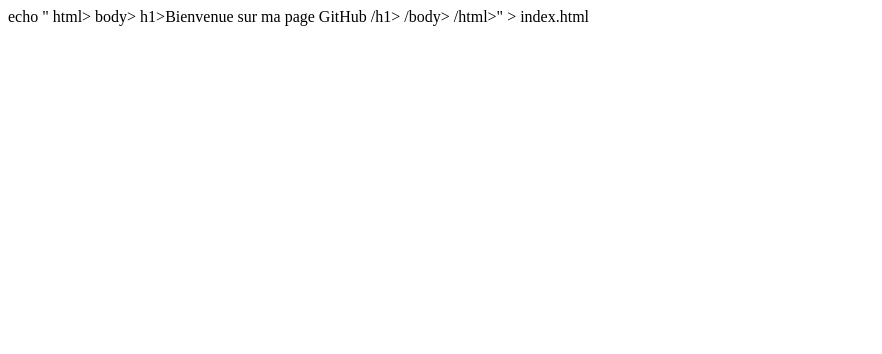
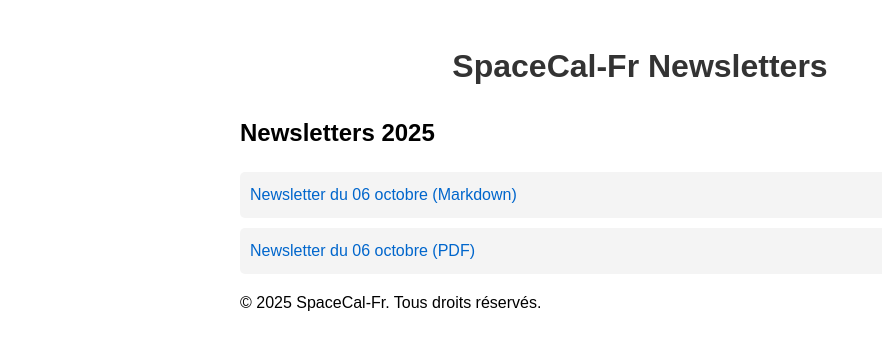
Before and after one commit to SpaceCal-Fr/spacecal-fr.github.io, a plain HTML site: page index.html in a window 1280 px wide. Shown: the whole page, without its empty margins (0-882 px from the left). Drawn offline with Linux system fonts and the light colour scheme.

Commit message:
MàJ du contenu

```diff
--- a/index.html
+++ b/index.html
@@ -1 +1,51 @@
-echo " html> body> h1>Bienvenue sur ma page GitHub /h1> /body> /html>" > index.html
+<!DOCTYPE html>
+<html lang="fr">
+<head>
+    <meta charset="UTF-8">
+    <meta name="viewport" content="width=device-width, initial-scale=1.0">
+    <title>SpaceCal-Fr - Newsletters</title>
+    <style>
+        body {
+            font-family: Arial, sans-serif;
+            max-width: 800px;
+            margin: 0 auto;
+            padding: 20px;
+            line-height: 1.6;
+        }
+        h1 {
+            color: #333;
+            text-align: center;
+        }
+        .pdf-list {
+            list-style-type: none;
+            padding: 0;
+        }
+        .pdf-list li {
+            background-color: #f4f4f4;
+            margin: 10px 0;
+            padding: 10px;
+            border-radius: 5px;
+        }
+        .pdf-list a {
+            text-decoration: none;
+            color: #0066cc;
+        }
+        .pdf-list a:hover {
+            text-decoration: underline;
+        }
+    </style>
+</head>
+<body>
+    <h1>SpaceCal-Fr Newsletters</h1>
+
+    <h2>Newsletters 2025</h2>
+    <ul class="pdf-list">
+        <li><a href="docs/newsletters/2025-10/SpaceCal-Fr_Newsletter_20251006.md">Newsletter du 06 octobre (Markdown)</a></li>
+        <li><a href="docs/newsletters/2025-10/SpaceCal-Fr_Newsletter_20251006.md.pdf">Newsletter du 06 octobre (PDF)</a></li>
+    </ul>
+
+    <footer>
+        <p>© 2025 SpaceCal-Fr. Tous droits réservés.</p>
+    </footer>
+</body>
+</html>
```
Also changed, not shown: 7 other files.
